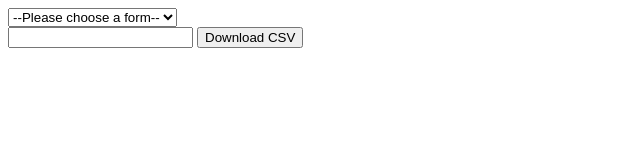
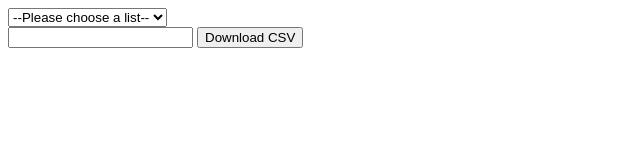
Before and after one commit to Micmelev/DOB-CSV-Download, a plain HTML site: page index.html in a window 1280 px wide. Shown: the full height of the page, 0-640 px from the left. Drawn offline with Linux system fonts and the light colour scheme.

Commit message:
Update index.html

```diff
--- a/index.html
+++ b/index.html
@@ -8,7 +8,7 @@
 <body>
     <div>
         <select  id="listName">
-            <option>--Please choose a form--</option>
+            <option>--Please choose a list--</option>
             <option>DOB</option>
             <option>DOB ECB</option>
             <option>Complaints</option>
```
